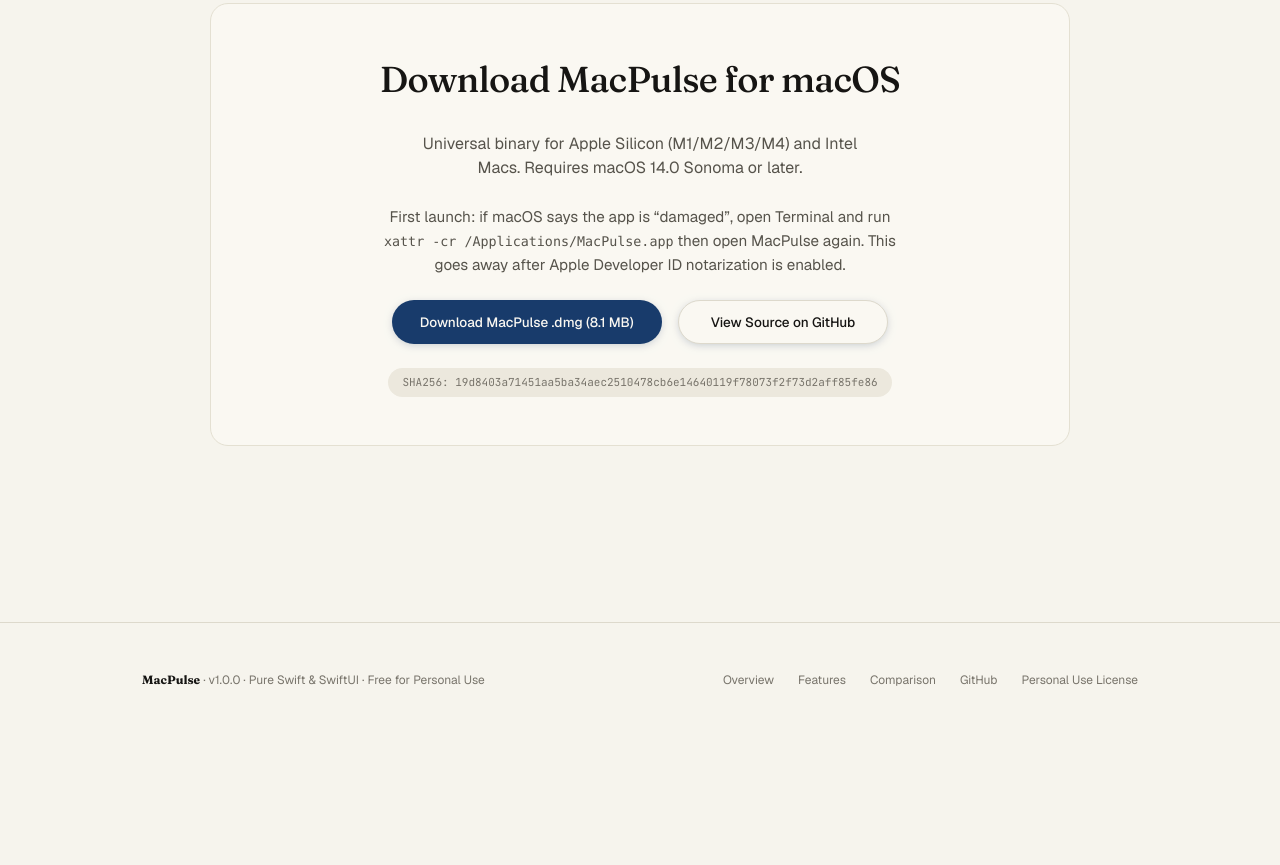
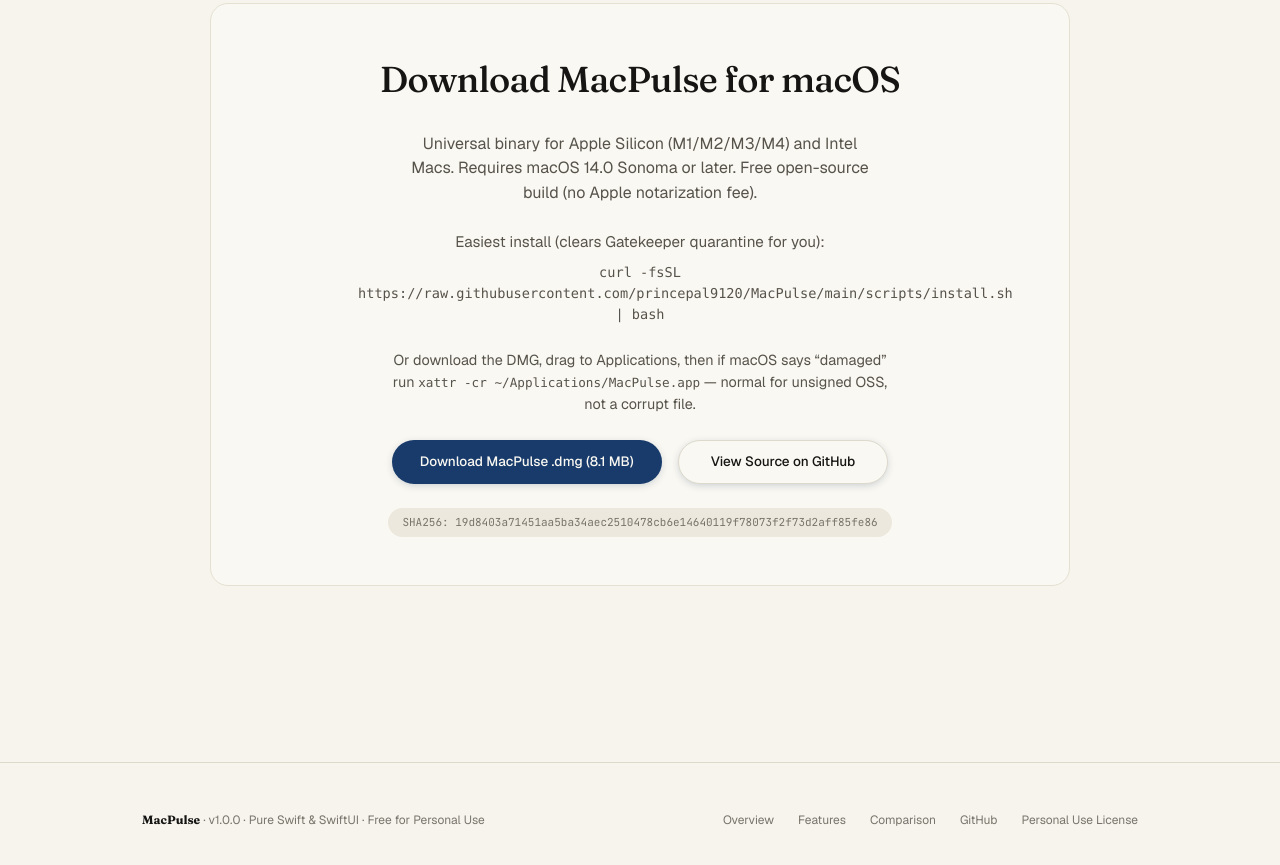
Before and after one commit to princepal9120/MacPulse, a plain HTML site: page index.html in a window 1280 px wide. Shown: the part 3651-4516 px from the top of the page. Before the commit the page ends 4389 px from the top, so only its background shows below. Drawn offline with nearby package versions, Linux system fonts and the light colour scheme.

Commit message:
Document free OSS install without Apple notarization
Ship a one-liner install script that clears Gatekeeper quarantine so users can run unsigned GitHub builds without a paid Developer ID.

```diff
--- a/index.html
+++ b/index.html
@@ -393,12 +393,16 @@
         <div class="download-card" id="download">
           <h3 class="download-title">Download MacPulse for macOS</h3>
           <p style="color: var(--color-ink-olive); max-width: 44ch;">
-            Universal binary for Apple Silicon (M1/M2/M3/M4) and Intel Macs. Requires macOS 14.0 Sonoma or later.
+            Universal binary for Apple Silicon (M1/M2/M3/M4) and Intel Macs. Requires macOS 14.0 Sonoma or later. Free open-source build (no Apple notarization fee).
           </p>
-          <p style="color: var(--color-ink-olive); max-width: 52ch; font-size: 0.95rem;">
-            First launch: if macOS says the app is “damaged”, open Terminal and run
-            <code style="font-family: ui-monospace, SFMono-Regular, Menlo, monospace;">xattr -cr /Applications/MacPulse.app</code>
-            then open MacPulse again. This goes away after Apple Developer ID notarization is enabled.
+          <p style="color: var(--color-ink-olive); max-width: 56ch; font-size: 0.95rem;">
+            Easiest install (clears Gatekeeper quarantine for you):
+            <code style="display:block; margin-top:0.5rem; font-family: ui-monospace, SFMono-Regular, Menlo, monospace; font-size:0.85rem;">curl -fsSL https://raw.githubusercontent.com/princepal9120/MacPulse/main/scripts/install.sh | bash</code>
+          </p>
+          <p style="color: var(--color-ink-olive); max-width: 52ch; font-size: 0.9rem;">
+            Or download the DMG, drag to Applications, then if macOS says “damaged” run
+            <code style="font-family: ui-monospace, SFMono-Regular, Menlo, monospace;">xattr -cr ~/Applications/MacPulse.app</code>
+            — normal for unsigned OSS, not a corrupt file.
           </p>
 
           <div style="display: flex; gap: var(--space-sm); flex-wrap: wrap; justify-content: center;">
```
Also changed, not shown: README.md, 1 other file.
